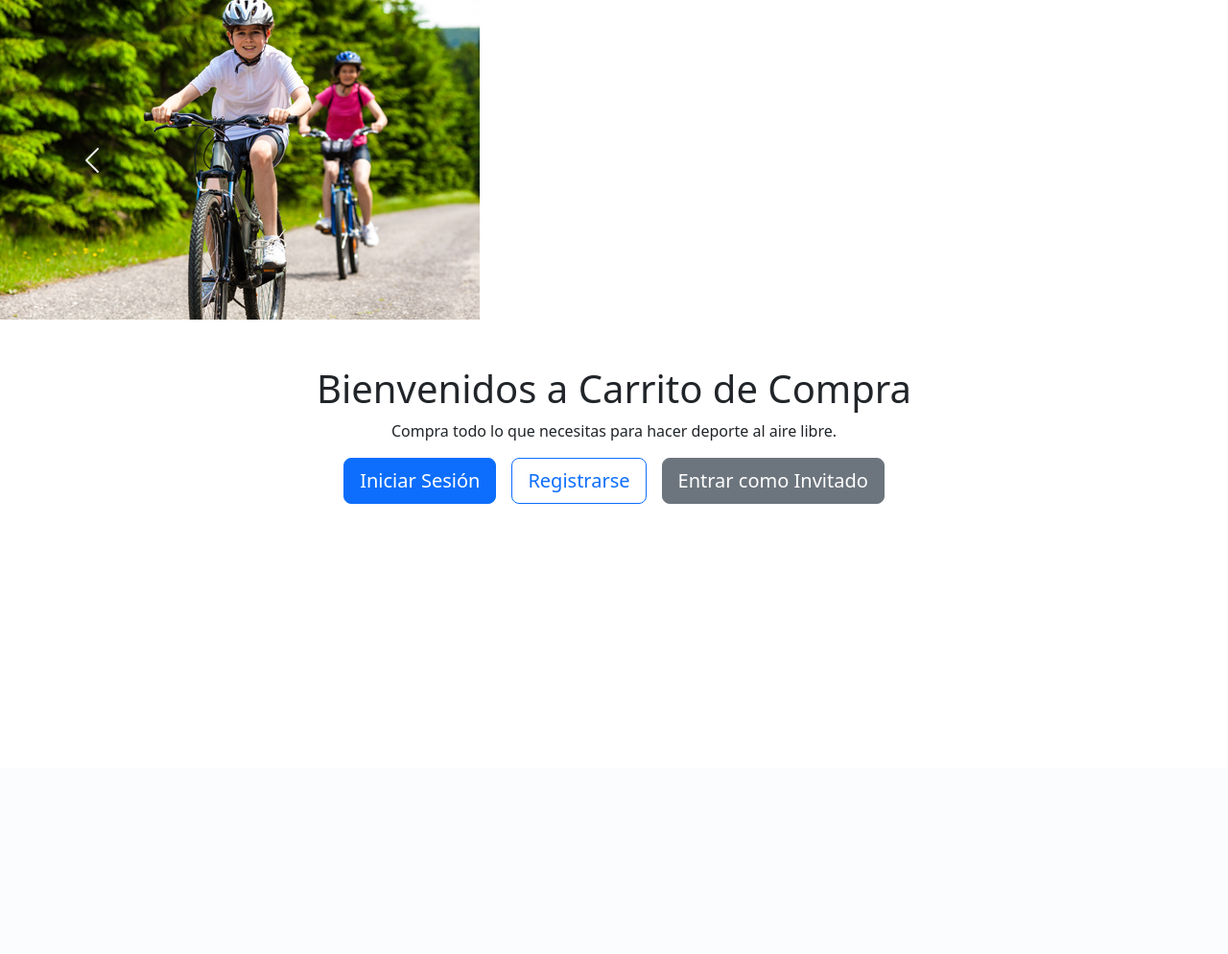
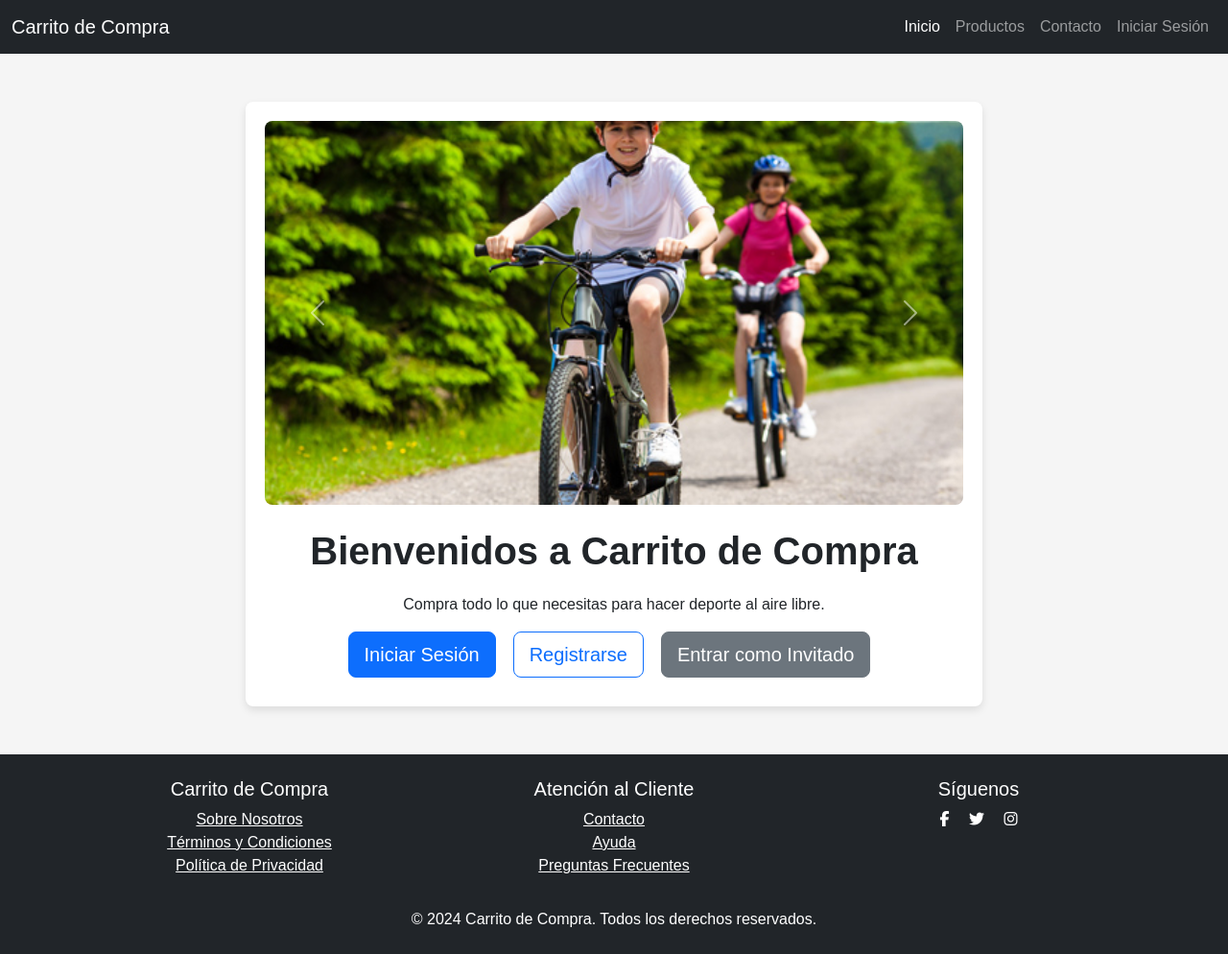
Before and after one commit to ZETEXITO/olimpiadas, a PHP site: page / in a window 1280 px wide. Shown: the whole page at 96% size. Before the commit the page ends 525 px from the top, so only its background shows below. Run offline with PHP 8.4, Linux system fonts and the light colour scheme; some libraries are stand-ins or nearby versions.

Commit message:
añadido de includes y mejorado en la pagina inicial

```diff
--- /dev/null
+++ b/includes/footer.php
@@ -0,0 +1,36 @@
+<footer class="bg-dark text-white py-4">
+    <div class="container text-center">
+        <!-- Sección de enlaces -->
+        <div class="row mb-3">
+            <div class="col-md-4">
+                <h5>Carrito de Compra</h5>
+                <ul class="list-unstyled">
+                    <li><a href="../pages/nosotros.php" class="text-white">Sobre Nosotros</a></li>
+                    <li><a href="../pages/terminos.php" class="text-white">Términos y Condiciones</a></li>
+                    <li><a href="../pages/politicas.php" class="text-white">Política de Privacidad</a></li>
+                </ul>
+            </div>
+            <div class="col-md-4">
+                <h5>Atención al Cliente</h5>
+                <ul class="list-unstyled">
+                    <li><a href="../pages/contacto.php" class="text-white">Contacto</a></li>
+                    <li><a href="../pages/ayuda.php" class="text-white">Ayuda</a></li>
+                    <li><a href="../pages/faq.php" class="text-white">Preguntas Frecuentes</a></li>
+                </ul>
+            </div>
+            <div class="col-md-4">
+                <h5>Síguenos</h5>
+                <a href="#" class="text-white me-3"><i class="fab fa-facebook-f"></i></a>
+                <a href="#" class="text-white me-3"><i class="fab fa-twitter"></i></a>
+                <a href="#" class="text-white"><i class="fab fa-instagram"></i></a>
+            </div>
+        </div>
+        <!-- Copyright -->
+        <div class="text-center">
+            <p class="mb-0">&copy; 2024 Carrito de Compra. Todos los derechos reservados.</p>
+        </div>
+    </div>
+</footer>
+
+<!-- Cargar íconos de Font Awesome -->
+<script src="https://kit.fontawesome.com/a076d05399.js" crossorigin="anonymous"></script>
--- /dev/null
+++ b/includes/navbar.php
@@ -0,0 +1,24 @@
+<nav class="navbar navbar-expand-lg navbar-dark bg-dark">
+    <div class="container-fluid">
+        <a class="navbar-brand" href="#">Carrito de Compra</a>
+        <button class="navbar-toggler" type="button" data-bs-toggle="collapse" data-bs-target="#navbarNav" aria-controls="navbarNav" aria-expanded="false" aria-label="Toggle navigation">
+            <span class="navbar-toggler-icon"></span>
+        </button>
+        <div class="collapse navbar-collapse" id="navbarNav">
+            <ul class="navbar-nav ms-auto">
+                <li class="nav-item">
+                    <a class="nav-link active" aria-current="page" href="../pages/index.php">Inicio</a>
+                </li>
+                <li class="nav-item">
+                    <a class="nav-link" href="../pages/productos.php">Productos</a>
+                </li>
+                <li class="nav-item">
+                    <a class="nav-link" href="../pages/contacto.php">Contacto</a>
+                </li>
+                <li class="nav-item">
+                    <a class="nav-link" href="../pages/login.php">Iniciar Sesión</a>
+                </li>
+            </ul>
+        </div>
+    </div>
+</nav>
--- a/pages/index.php
+++ b/pages/index.php
@@ -6,14 +6,52 @@
     <title>Carrito de Compra - Inicio</title>
     <link rel="stylesheet" href="../bootstrap/css/bootstrap.min.css">
     <link rel="stylesheet" href="../assets/css/styles.css">
+    <style>
+        /* Estilos personalizados */
+        body {
+            background-color: #f5f5f5;
+            font-family: Arial, sans-serif;
+        }
+        .main-content {
+            max-width: 60%;
+            margin: 50px auto;
+            padding: 20px;
+            background-color: #ffffff;
+            box-shadow: 0 4px 8px rgba(0, 0, 0, 0.1);
+            border-radius: 8px;
+        }
+        .carousel-inner img {
+            height: 400px; /* Altura fija */
+            object-fit: cover; /* Recorta la imagen para que encaje en el contenedor */
+            border-radius: 8px;
+        }
+        h1 {
+            font-weight: bold;
+            margin-bottom: 20px;
+        }
+        .btn-lg {
+            width: 100%;
+            margin-bottom: 10px;
+        }
+        @media (min-width: 768px) {
+            .btn-lg {
+                width: auto;
+                margin-right: 10px;
+            }
+        }
+    </style>
 </head>
 <body>
+    <!-- Navbar -->
+    <?php include '../includes/navbar.php'; ?>
 
+    <!-- Contenido Principal -->
+    <div class="main-content">
         <!-- Carrusel -->
-    <div id="carouselExample" class="carousel slide" data-bs-ride="carousel">
+        <div id="carouselExample" class="carousel slide mb-4" data-bs-ride="carousel">
             <div class="carousel-inner">
                 <div class="carousel-item active">
-                <img src="../assets/images/airelibreweb.jpg" class="d-block w-30" alt="Deporte al aire libre 1">
+                    <img src="../assets/images/airelibreweb.jpg" class="d-block w-100" alt="Deporte al aire libre 1">
                 </div>
                 <div class="carousel-item">
                     <img src="../assets/images/carrusel2.jpg" class="d-block w-100" alt="Deporte al aire libre 2">
@@ -33,17 +71,19 @@
         </div>
 
         <!-- Opciones de acceso -->
-    <div class="container text-center mt-5">
+        <div class="text-center">
             <h1>Bienvenidos a Carrito de Compra</h1>
             <p>Compra todo lo que necesitas para hacer deporte al aire libre.</p>
             <div class="d-grid gap-2 d-md-flex justify-content-md-center">
-            <a href="login.php" class="btn btn-primary btn-lg me-md-2">Iniciar Sesión</a>
-            <a href="register.php" class="btn btn-outline-primary btn-lg me-md-2">Registrarse</a>
+                <a href="login.php" class="btn btn-primary btn-lg">Iniciar Sesión</a>
+                <a href="register.php" class="btn btn-outline-primary btn-lg">Registrarse</a>
                 <a href="invitado.php" class="btn btn-secondary btn-lg">Entrar como Invitado</a>
             </div>
         </div>
+    </div>
 
-
+    <!-- Footer -->
+    <?php include '../includes/footer.php'; ?>
 
     <script src="../bootstrap/js/bootstrap.bundle.js"></script>
 </body>
```
Lines whose indentation alone changed are shown as unchanged.
